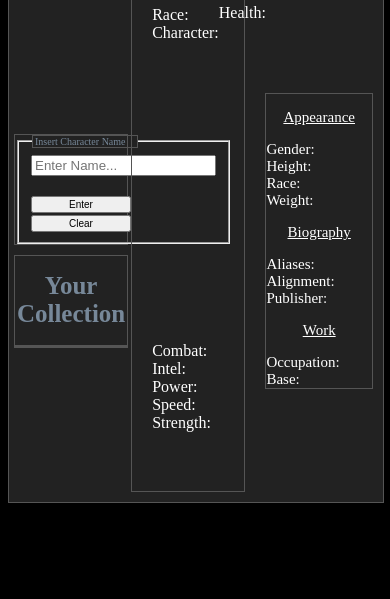
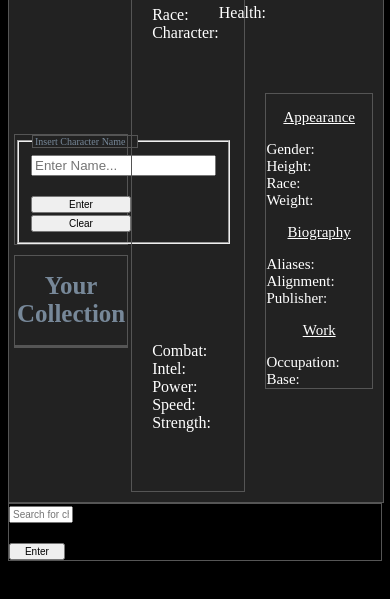
Before and after one commit to Josebosquez/My-SuperHero-Card-Collection, a plain HTML site: page index.html in a window 390 px wide. Shown: the part 97-696 px from the top of the page. Drawn offline with nearby package versions, Linux system fonts and the light colour scheme; no server answers.

Commit message:
included a search feature that allows the user to find the character list that they look for. also included css to go along with it.

```diff
--- a/index.html
+++ b/index.html
@@ -88,6 +88,18 @@
             </div>
 
         </div>
+
+    </div>
+    <div class="helpSearch">
+        <left id="left">
+            <input id="helpInput" type="text" placeholder="Search for characters...">
+            <br>
+            <br>
+            <button type="button" id="helpbtn">Enter</button>
+        </left>
+        <right id="right">
+            <div id="output"></div>
+        </right>
     </div>
 </body>
 <script src="main.js"></script>
--- a/main.js
+++ b/main.js
@@ -34,6 +34,27 @@ const publisher = document.getElementById("publisher")
 const race = document.getElementById("race")
 const occupation = document.getElementById("occupation")
 const base = document.getElementById("base")
+
+//-------------
+// Search help feature and api call for it
+//-------------
+const helpInput = document.getElementById("helpInput")
+const helpbtn = document.getElementById("helpbtn")
+const output = document.getElementById("output")
+
+helpbtn.addEventListener("click", function () {
+    let URL = `https://superheroapi.com/api/3935852106501451/search/${helpInput.value}`
+    fetch(URL)
+    .then(response => response.json())
+    .then(data => data.results.map((item) => {
+            searchHTML(data)
+            function searchHTML() {
+                helpHTML = `<div id="box1"><img id="thumbnails" src="${item.image.url}">${item.name}</div>`
+                output.innerHTML += helpHTML;
+        }
+    }));
+})
+
 
 //-------------
 // API CALL arrays
--- a/phone.css
+++ b/phone.css
@@ -89,3 +89,28 @@
     height: auto;
     font-size: 15px;
 }
+
+
+/* help search at the bottom of the page*/
+
+#left {
+    width: 15%;
+}
+
+
+#helpInput, #helpbtn{
+    width: 100%;
+    font-size: 10px;
+}
+
+#output{
+    justify-content: space-between;
+    width: 100%;
+    display: flex;
+    flex-wrap: wrap;
+    color: white;
+}
+
+#box1{
+    width: 15%;
+}
--- a/styles.css
+++ b/styles.css
@@ -130,3 +130,48 @@ body{
     justify-content: space-between;
     text-align: center;
 }
+
+
+
+/* help search at the bottom of the page*/
+.helpSearch {
+    display: flex;
+    flex-wrap: wrap;
+    border: 1px solid #555555;
+}
+
+#left {
+    width: 20%;
+}
+
+#helpInput, #helpbtn{
+    width: 70%;
+}
+
+
+#right{
+    display: flex;
+    flex-wrap: wrap;
+    height: auto;
+    width: 80%;
+}
+
+#output{
+    justify-content: space-between;
+    word-wrap: normal;
+    width: 100%;
+    display: flex;
+    flex-wrap: wrap;
+    color: white;
+}
+
+#thumbnails{
+    width: 100%;
+}
+#box1{
+    width: 8%;
+    display: flex;
+    flex-direction: column;
+    align-content: flex-start;
+    text-align: start;
+}
```
